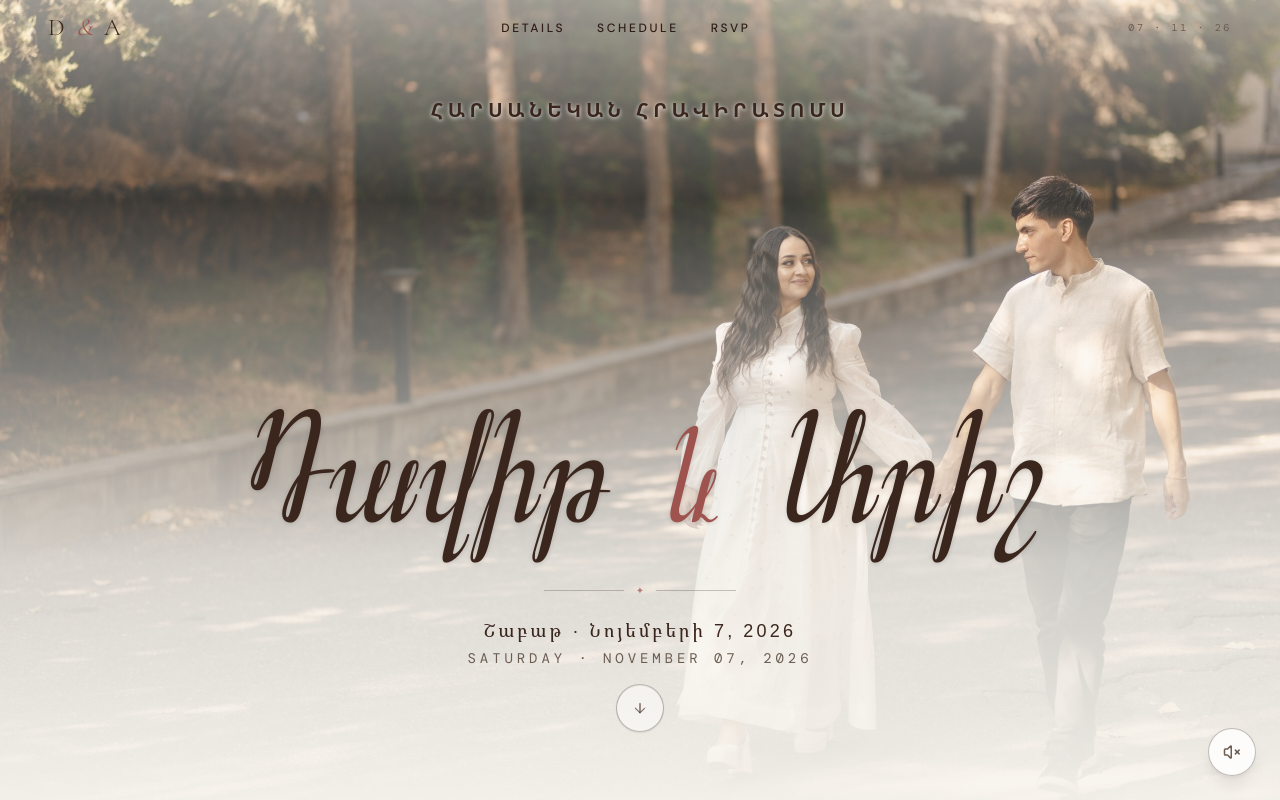
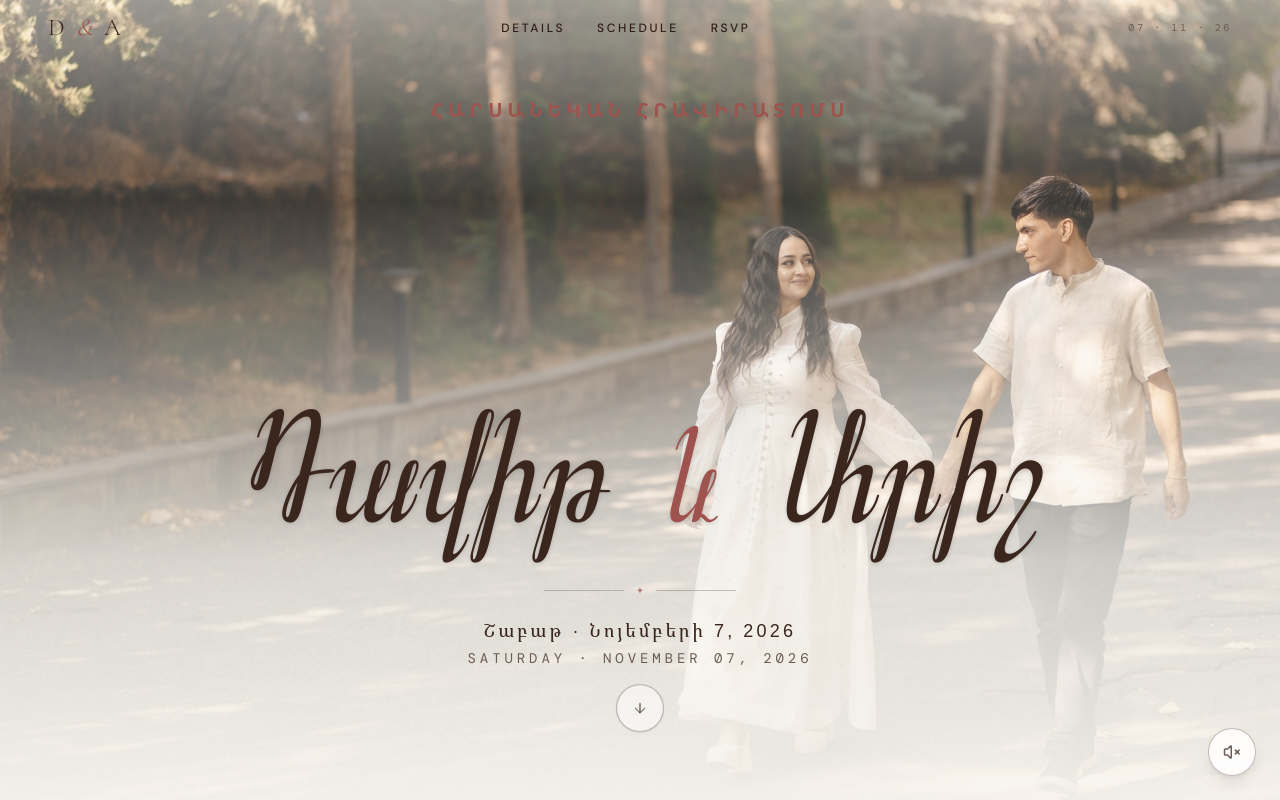
Before and after one commit to ariga-mazmanyan/wedding-david-arish, a Next.js app: page / in a window 1280 px wide. Shown: the top 800 px of the page. Built offline with nearby package versions, Linux system fonts and the light colour scheme.

Commit message:
revert(hero): restore original terracotta accent color for 'Հարսանեկան հրավիրատոմս'

```diff
--- a/app/page.tsx
+++ b/app/page.tsx
@@ -214,7 +214,7 @@ export default function Page() {
 
         {/* Top: Header on first page only */}
         <div className="relative z-10 pt-2 sm:pt-4">
-          <p className="animate-fade-up font-armenian-sans text-base font-bold uppercase tracking-[0.24em] text-primary drop-shadow-[0_1px_2px_rgba(255,255,255,0.9)] sm:text-lg md:text-xl">
+          <p className="animate-fade-up font-armenian-sans text-base font-bold uppercase tracking-[0.24em] text-accent sm:text-lg md:text-xl">
             Հարսանեկան հրավիրատոմս
           </p>
         </div>
```
